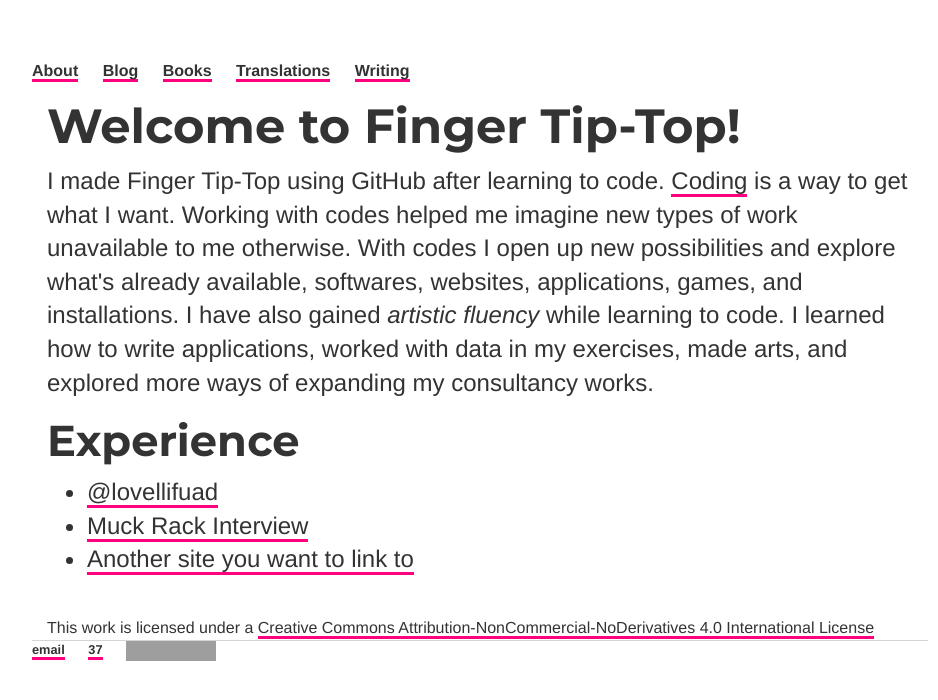
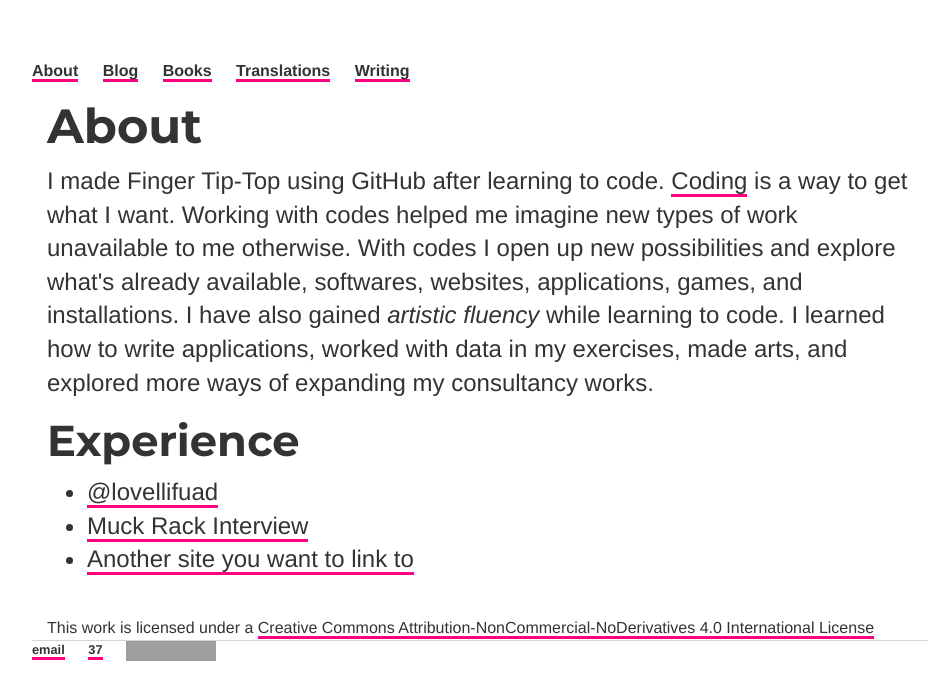
Before and after one commit to ariesti/ariesti.github.io, a Jekyll site: the page built from about/index.html, in a window 1280 px wide. Shown: the top 700 px of the page, without its empty margins (160-1098 px from the left). Built offline with Jekyll 4.4.1, drawn with Linux system fonts in a browser that asks for light colours; grey boxes are pictures that could not be loaded.

Commit message:
Update index.html

```diff
--- a/about/index.html
+++ b/about/index.html
@@ -5,7 +5,7 @@ tagline: Coding is a way to get what I want
 description: Some details about Finger Tip-top and why it was created
 ---
 		<div class="about1">
-			<h1>Welcome to Finger Tip-Top!</h1>
+			<h1>About</h1>
 			<p>
 			I made Finger Tip-Top using GitHub after learning to code.
 			<a href="https://github.com/ariesti">Coding</a> is a way to get what I want.
```
